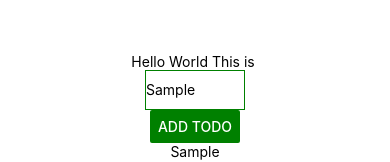
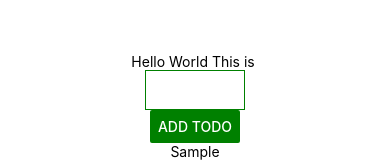
Before and after one commit to EstefaniaAR/React-Native-Test, a React Native app: screen / in a window 390 px wide. Both pictures are taken after typing "Sample" into the empty fields and a click on the button "ADD TODO". Shown: the part 316-478 px from the top of the page. Built offline with nearby package versions, Linux system fonts and the light colour scheme.

Commit message:
Update App.js
add a list with text retrieved for the client

```diff
--- a/App.js
+++ b/App.js
@@ -4,13 +4,25 @@ import { Text, View, TextInput, Button } from 'react-native';
 class App extends React.Component
 {
   state = {
-    text: "This is a message on screen"
-    ,todo:""
+    text: ""
+    ,todo:[]
   }
   addTodo =()=>
   {
-      this.setState({todo:this.state.text})
+      var newTodo = this.state.text;
+      var arr = this.state.todo;
+      arr.push(newTodo);
+      this.setState ({todo:arr, text:""})
   }
+  renderTodos = () =>
+  {
+    return this.state.todo.map(t =>
+    {
+      return (<Text key = {t}>{t}</Text>
+        )
+    })
+  }
+
   render(){
     return (
       <View style ={styles.viewStyle}>
@@ -18,13 +30,14 @@ class App extends React.Component
         <TextInput
           style={styles.inputStyle}
           onChangeText={(text)=>this.setState({text})}
+          value = {this.state.text}
         />
         <Button
           title ="Add Todo"
           color="green"
           onPress={this.addTodo}
         />
-        <Text>{this.state.todo}</Text>
+        {this.renderTodos()}
       </View>
 
       )
```
